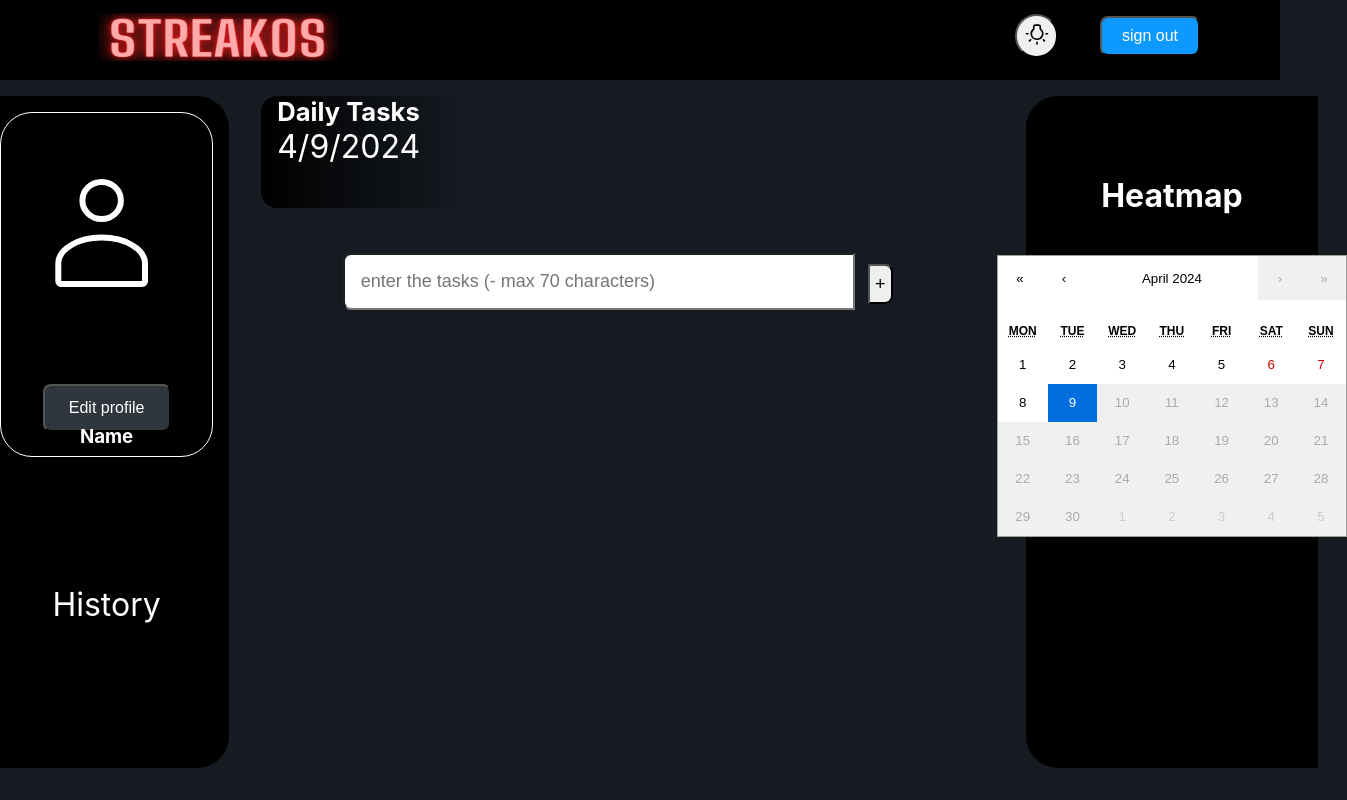
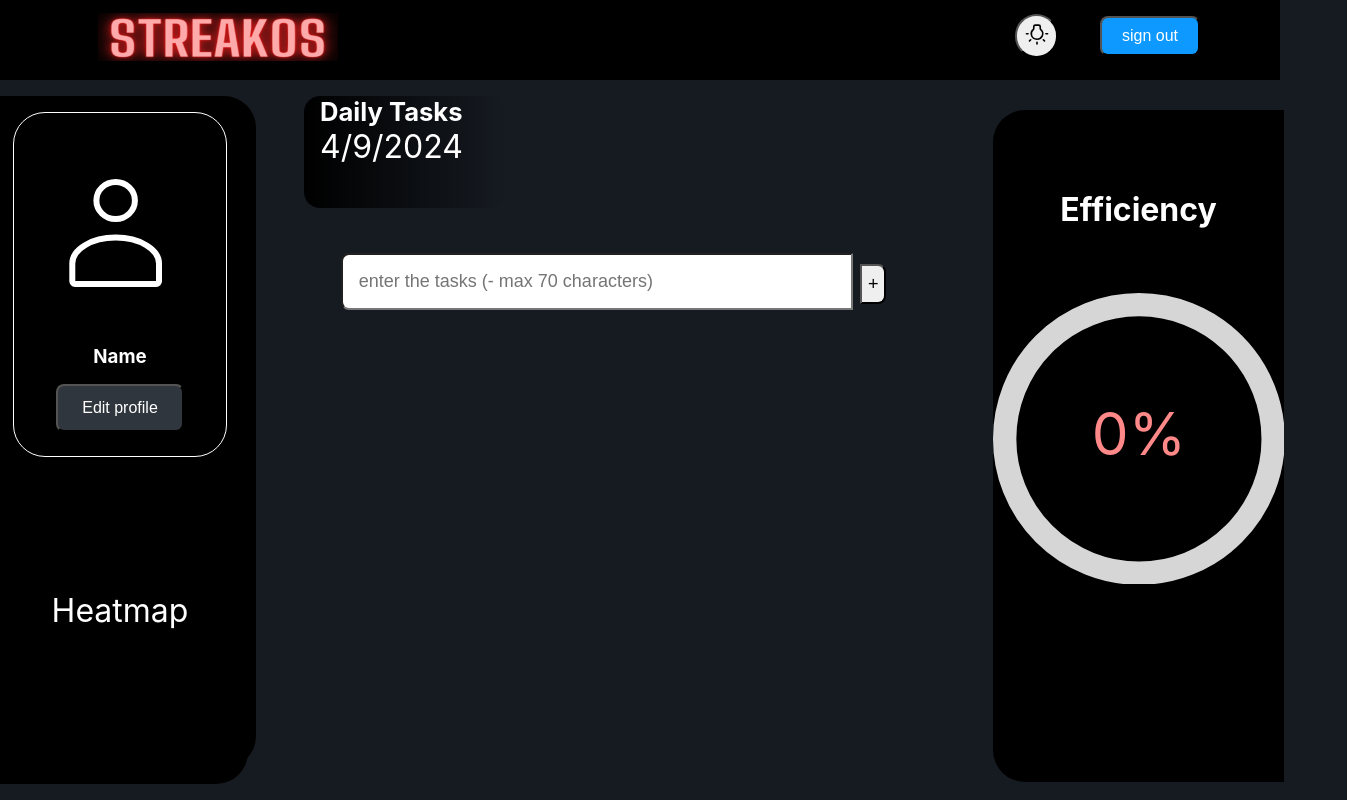
Before and after one commit to abhayrsr/dailyStreakTracker, a React (Create React App) app in the folder frontend/daily-streak-tracker-fe/: page /dashboard in a window 1280 px wide. Shown: the whole page, 1347 px wide, since content can reach past the window. Built offline with nearby package versions, Linux system fonts and the light colour scheme.

Commit message:
progress-bar

```diff
--- a/frontend/daily-streak-tracker-fe/package.json
+++ b/frontend/daily-streak-tracker-fe/package.json
@@ -9,7 +9,9 @@
     "react": "^18.2.0",
     "react-calendar": "^4.8.0",
     "react-calendar-heatmap": "^1.9.0",
+    "react-circular-progressbar": "^2.1.0",
     "react-dom": "^18.2.0",
+    "react-grid-heatmap": "^1.3.0",
     "react-scripts": "5.0.1",
     "reactjs-popup": "^2.0.6",
     "web-vitals": "^2.1.4"
--- a/frontend/daily-streak-tracker-fe/src/components/Buttons/historyButton/history.js
+++ b/frontend/daily-streak-tracker-fe/src/components/Buttons/historyButton/history.js
@@ -6,7 +6,7 @@
     return(
         <div className="button-component">
             <div className="button-history">
-                <a href="www" className="text-history">History</a>
+                <a href="www" className="text-history">Heatmap</a>
             </div>
         </div>
     )
--- a/frontend/daily-streak-tracker-fe/src/components/Buttons/signOutButton/signOut.css
+++ b/frontend/daily-streak-tracker-fe/src/components/Buttons/signOutButton/signOut.css
@@ -14,5 +14,4 @@
     width: 100px;
     height: 40px;
     overflow: hidden;
-
 }
--- a/frontend/daily-streak-tracker-fe/src/components/DailyTask/dailyTask.css
+++ b/frontend/daily-streak-tracker-fe/src/components/DailyTask/dailyTask.css
@@ -8,6 +8,8 @@
     height: 14vh;
     border-radius: 1rem;
     background: linear-gradient(to right, #000000, #161B22);
+    position: relative;
+    left: 22.5vw;
 }
 
 .dailyTask-date{
--- a/frontend/daily-streak-tracker-fe/src/components/Heatmap/heatmap.css
+++ b/frontend/daily-streak-tracker-fe/src/components/Efficiency/efficiency.css
@@ -1,4 +1,4 @@
-.heatmap{
+.efficiency{
     margin: 1rem 0 1rem 1rem;
     display: flex;
     flex-direction: column;
@@ -8,7 +8,8 @@
     border-top-left-radius: 2rem;
     border-bottom-left-radius: 2rem;
     background-color: black;
-
+    overflow-y: hidden;
+    overflow-x: hidden;
 }
 
 .name{
@@ -21,3 +22,10 @@
    position: relative;
    top: 15vh;
 }
+
+.circularProgressBar{
+    width: 200;
+    height: 200;
+    position: relative;
+    top: 18vh;
+}
--- /dev/null
+++ b/frontend/daily-streak-tracker-fe/src/components/Efficiency/efficiency.js
@@ -0,0 +1,21 @@
+import "./efficiency.css";
+import { CircularProgressbar, buildStyles } from "react-circular-progressbar";
+import "react-circular-progressbar/dist/styles.css";
+
+export default function Efficiency({efficiency}) {
+  let formattedNumber = 0;
+
+  const percentage = (efficiency);
+  formattedNumber = parseFloat(percentage.toFixed(1));
+
+  return (
+    <div className="efficiency">
+      <h1 className="name">Efficiency</h1>
+      <div className="circularProgressBar">
+        <CircularProgressbar value={formattedNumber} text={`${formattedNumber}%`} styles={buildStyles({ pathColor: `#0D99FF`,
+    textColor: '#f88',})} />
+        ;
+      </div>
+    </div>
+  );
+}
--- a/frontend/daily-streak-tracker-fe/src/components/Heatmap/heatmap.js
+++ /dev/null
@@ -1,45 +0,0 @@
-import "./heatmap.css";
-import Calendar from "react-calendar";
-import "react-calendar/dist/Calendar.css";
-import {useState} from 'react';
-
-export default function Heatmap() {
-    const [date, setDate] = useState(new Date());
-    const streakData = [
-        false, false, false, true, true, true, true, true, true, false, true, true,
-        true, true, true, false, false, false, true, true, true, true, true, true,
-        true, true, true, true, true, true,
-      ];
-
-    function handleClick(value){
-        console.log(value);
-        alert('New date is: '+ value)
-    }
-
-    function getTileContent({date, view}){
-        if(view === 'month'){
-            const day = date.getDate();
-            const isCompleted = streakData[day-1];
-
-            return(
-            <div>
-
-            </div>
-            )
-        }
-    }
-  return (
-    <div className="heatmap">
-      <h1 className="name">Heatmap</h1>
-      <div className="calendar">
-        <Calendar
-            value={date}
-            onChange={() => handleClick(date)}
-            tileContent={getTileContent}
-            maxDate={date}
-        />
-      </div>
-
-    </div>
-  );
-}
--- a/frontend/daily-streak-tracker-fe/src/components/Profile/profile.css
+++ b/frontend/daily-streak-tracker-fe/src/components/Profile/profile.css
@@ -8,6 +8,7 @@
     border-top-right-radius: 2rem;
     border-bottom-right-radius: 2rem;
     background-color: black;
+    position: fixed;
 }
 
 .profile-section{
@@ -50,6 +51,8 @@
 
 .profile-name .name{
     color: #ffffff;
+    position: relative;
+    top: 0;
 }
 
 @media screen and (max-width: 768px){
--- a/frontend/daily-streak-tracker-fe/src/components/Tasks/tasks.css
+++ b/frontend/daily-streak-tracker-fe/src/components/Tasks/tasks.css
@@ -1,36 +1,22 @@
-.tasks-container {
-    position: relative;
-}
-
-.blur-background {
-    position: fixed;
-    top: 0;
-    left: 0;
-    width: 100%;
-    height: 100%;
-    background-color: rgba(0, 0, 0, 0.8); /* Adjust the alpha value to control the blur intensity */
-    z-index: 1000; /* Ensure the blurred background stays on top of other elements */
-}
-
-
 .input-tasks{
     width: 40vw;
     margin: 1vw;
     padding: 2vh;
     position: relative;
     top: 20vh;
-    right: 15vw;
+    right: -4vw;
     font-size: large;
     border-top-left-radius: 0.5rem;
     border-bottom-left-radius: 0.5rem;
 }
+
 .add-button{
     width: 2vw;
     height: 5vh;
     font-size: large;
     position: relative;
     top: 23vh;
-    right: 15vw;
+    right: -3.6vw;
     cursor: pointer;
     border-top-right-radius: 0.5rem;
     border-bottom-right-radius: 0.5rem;
@@ -57,7 +43,7 @@
     padding: 1vh 0vh 1vh 0vh;
     position: relative;
     top: 30vh;
-    right: 11vw;
+    right: -7.5vw;
     font-size: large;
     border-radius: 0.5rem;
     background-color: #ffffff;
@@ -100,3 +86,9 @@
     border-radius: 0.5rem;
 
 }
+
+.efficiency-component{
+    position: fixed;
+    left: 76.3vw;
+    bottom: 0.3vh;;
+}
--- a/frontend/daily-streak-tracker-fe/src/components/Tasks/tasks.js
+++ b/frontend/daily-streak-tracker-fe/src/components/Tasks/tasks.js
@@ -1,10 +1,24 @@
-import { useState } from 'react';
+import { useState, useEffect } from 'react';
+import Efficiency from '../Efficiency/efficiency';
 import './tasks.css';
 
 export default function Tasks() {
     const [text, setText] = useState('');
     const [tasks, setTasks] = useState([]);
     const [editId, setEditId] = useState(0);
+    const [efficiency, setEfficiency] = useState(0);
+    console.log("effeciency"+efficiency);
+
+    function handleEfficiency(){
+      const numberOfTasks = tasks.length;
+      const numberOfTasksDone = tasks.filter((task) => task.completed === true).length;
+
+      let efficiency = (numberOfTasksDone/numberOfTasks)*100;
+      if (isNaN(efficiency)) {
+        efficiency = 0;
+      }
+      setEfficiency(efficiency);
+    }
 
     function handleChange(e) {
         setText(e.target.value);
@@ -60,6 +74,10 @@
             });
         });
     }
+
+    useEffect(() => {
+      handleEfficiency();
+  }, [tasks]);
 
     function handleEdit(id) {
 
@@ -132,6 +150,7 @@
             <div> </div>
           )}
         </form>
+        <div className="efficiency-component">  <Efficiency efficiency={efficiency}/> </div>
       </div>
     );
 }
--- a/frontend/daily-streak-tracker-fe/src/index.css
+++ b/frontend/daily-streak-tracker-fe/src/index.css
@@ -6,6 +6,7 @@
   -webkit-font-smoothing: antialiased;
   -moz-osx-font-smoothing: grayscale;
   background-color: #161B22;
+  overflow-x: hidden;
 }
 
 code {
--- a/frontend/daily-streak-tracker-fe/src/pages/dashboard/dashboard.js
+++ b/frontend/daily-streak-tracker-fe/src/pages/dashboard/dashboard.js
@@ -3,7 +3,7 @@
 import Profile from '../../components/Profile/profile'
 import DailyTask from '../../components/DailyTask/dailyTask';
 import Tasks from '../../components/Tasks/tasks';
-import Heatmap from '../../components/Heatmap/heatmap';
+import Effeciency from '../../components/Efficiency/efficiency';
 
 export default function Dashboard(){
     return (
@@ -21,10 +21,8 @@
                 <div className="dashboard-tasks">
                     <Tasks />
                 </div>
-                <div className="dashboard-heatmap">
-                    <Heatmap />
-                </div>
             </div>
+
         </div>
     )
 }
```
Also changed, not shown: 1 other file (tests, documents, lock files or other folders).
